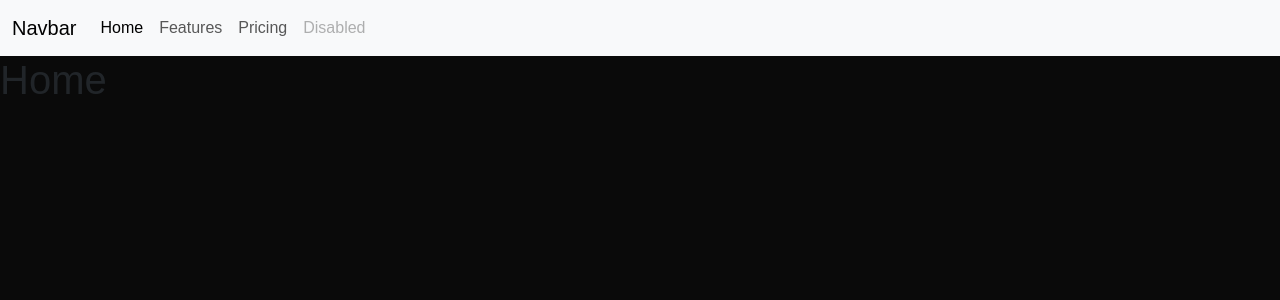
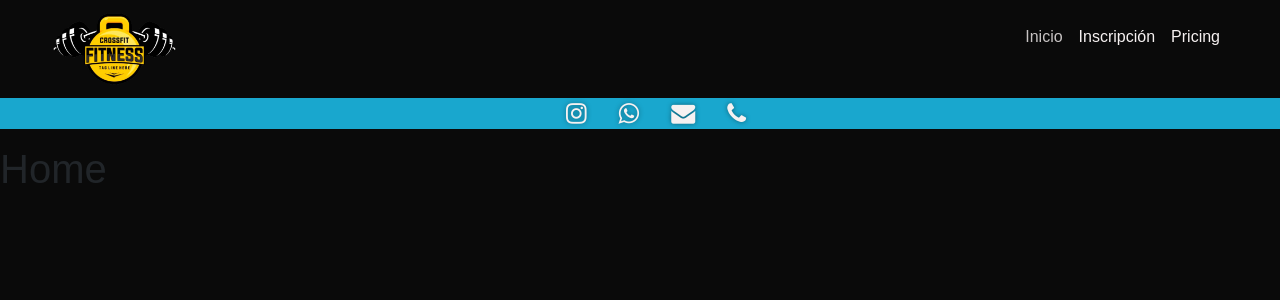
Before and after one commit to mateolohezic/crossfitgames-frontend, a React (Vite) app: page / in a window 1280 px wide. Shown: the top 300 px of the page. Built offline with nearby package versions, Linux system fonts and the light colour scheme; a web font is replaced by a local one.

Commit message:
navbar start

```diff
--- a/src/App.css
+++ b/src/App.css
@@ -6,6 +6,7 @@
   --azul: rgb(20, 108, 148);
   --azul-hover: rgb(20, 108, 148, 0.8);
   --negro: rgb(31, 31, 31);
+  --negro-fondo: rgba(10, 10, 10);
   --negro-hover: rgba(51, 51, 51, 1);
   --invalid-color: rgb( 244, 80, 80);
   --main-font-familiy: 'Satoshi', sans-serif;
--- a/src/App.jsx
+++ b/src/App.jsx
@@ -2,7 +2,7 @@ import React from 'react'
 import { Route, Routes } from "react-router-dom";
 import './App.css'
 import Home from './Pages/Home/Home';
-import NavBar from './components/NavBar';
+import NavBar from './components/NavBar/NavBar';
 
 function App() {
 
--- a/src/components/NavBar.jsx
+++ /dev/null
@@ -1,32 +0,0 @@
-import React from 'react'
-
-const NavBar = () => {
-  return (
-    <nav className="navbar navbar-expand-lg bg-body-tertiary">
-  <div className="container-fluid">
-    <a className="navbar-brand" href="#">Navbar</a>
-    <button className="navbar-toggler" type="button" data-bs-toggle="collapse" data-bs-target="#navbarNav" aria-controls="navbarNav" aria-expanded="false" aria-label="Toggle navigation">
-      <span className="navbar-toggler-icon"></span>
-    </button>
-    <div className="collapse navbar-collapse" id="navbarNav">
-      <ul className="navbar-nav">
-        <li className="nav-item">
-          <a className="nav-link active" aria-current="page" href="#">Home</a>
-        </li>
-        <li className="nav-item">
-          <a className="nav-link" href="#">Features</a>
-        </li>
-        <li className="nav-item">
-          <a className="nav-link" href="#">Pricing</a>
-        </li>
-        <li className="nav-item">
-          <a className="nav-link disabled" aria-disabled="true">Disabled</a>
-        </li>
-      </ul>
-    </div>
-  </div>
-</nav>
-  )
-}
-
-export default NavBar
--- /dev/null
+++ b/src/components/NavBar/NavBar.jsx
@@ -0,0 +1,67 @@
+import React from 'react';
+import './navbar.css';
+import logo from '../../assets/logo.png';
+import { Link } from 'react-router-dom';
+
+const NavBar = () => {
+  return (
+    <nav>
+      <div className="navbar navbar-expand-md">
+        <div className="container container--1200">
+          <a className="navbar-brand" href="#">
+            <img src={logo} alt="crossfit-logo" />
+          </a>
+          <button className="navbar-toggler" type="button" data-bs-toggle="collapse" data-bs-target="#navbarNav" aria-controls="navbarNav" aria-expanded="false" aria-label="Toggle navigation">
+            <span className="navbar-toggler-icon"></span>
+          </button>
+          <div className="collapse navbar-collapse" id="navbarNav">
+            <ul className="navbar-nav ms-auto">
+              <li className="nav-item">
+                <a className="nav-link active" aria-current="page" href="#">Inicio</a>
+                <span className="nav-link-underline"></span>
+              </li>
+              <li className="nav-item">
+                <a className="nav-link" href="#">Inscripción</a>
+                <span className="nav-link-underline"></span>
+              </li>
+              <li className="nav-item">
+                <a className="nav-link" href="#">Pricing</a>
+                <span className="nav-link-underline"></span>
+              </li>
+            </ul>
+          </div>
+        </div>
+      </div>
+      <div className="nav-footer">
+        <ul>
+          <li>
+            <Link to="https://google.com" target="_blank">
+              <span className="visually-hidden">Instagram</span>
+              <i className="fa fa-instagram"></i>
+            </Link>
+          </li>
+          <li>
+            <Link to="https://google.com" target="_blank">
+              <span className="visually-hidden">WhatsApp</span>
+              <i className="fa fa-whatsapp"></i>
+            </Link>
+          </li>
+          <li>
+            <Link to="https://google.com" target="_blank">
+              <span className="visually-hidden">E-mail</span>
+              <i className="fa fa-envelope"></i>
+            </Link>
+          </li>
+          <li>
+            <Link to="https://google.com" target="_blank">
+              <span className="visually-hidden">Teléfono</span>
+              <i className="fa fa-phone"></i>
+            </Link>
+          </li>
+        </ul>
+      </div>
+    </nav>
+  )
+}
+
+export default NavBar
--- /dev/null
+++ b/src/components/NavBar/navbar.css
@@ -0,0 +1,67 @@
+.navbar {
+    background-color: var(--negro-fondo);
+    color: var(--blanco);
+}
+
+.nav-link {
+    color: var(--blanco);
+    padding: 10px 7px;
+}
+
+.nav-link:hover, .nav-link.active {
+    color: var(--blanco-hover) !important;
+}
+
+.nav-link.disabled {
+    color: #555;
+}
+
+.nav-link:hover + .nav-link-underline {
+    width: 100%;
+}
+
+.nav-link-underline {
+    display: inline-block;
+    width: 0%;
+    height: 2px;
+    background-color: var(--celeste);
+    transition: 0.5s;
+}
+
+.navbar-brand img {
+    width: 125px;
+}
+
+.nav-footer {
+    background-color: var(--celeste);
+}
+
+.nav-footer ul {
+    width: 100%;
+    height: 100%;
+    display: flex;
+    justify-content: center;
+    gap: 2rem;
+}
+
+.nav-footer li {
+    list-style: none;
+}
+
+.nav-footer i {
+    font-size: 1.5rem;
+    color: var(--blanco);
+    transition: 0.3s;
+    text-shadow: 0px 0px 5px rgba(0,0,0,0.4);
+    margin: 3px 0px;
+}
+
+.nav-footer i:hover {
+    color: var(--blanco-hover);
+}
+
+@media (min-width: 1200px) {
+    .container--1200 {
+        max-width: 1200px !important;
+    }
+}
--- a/src/main.jsx
+++ b/src/main.jsx
@@ -1,5 +1,6 @@
 import React from 'react';
 import ReactDOM from 'react-dom/client';
+import 'font-awesome/css/font-awesome.css'
 import App from './App';
 import { BrowserRouter } from "react-router-dom";
 
```
